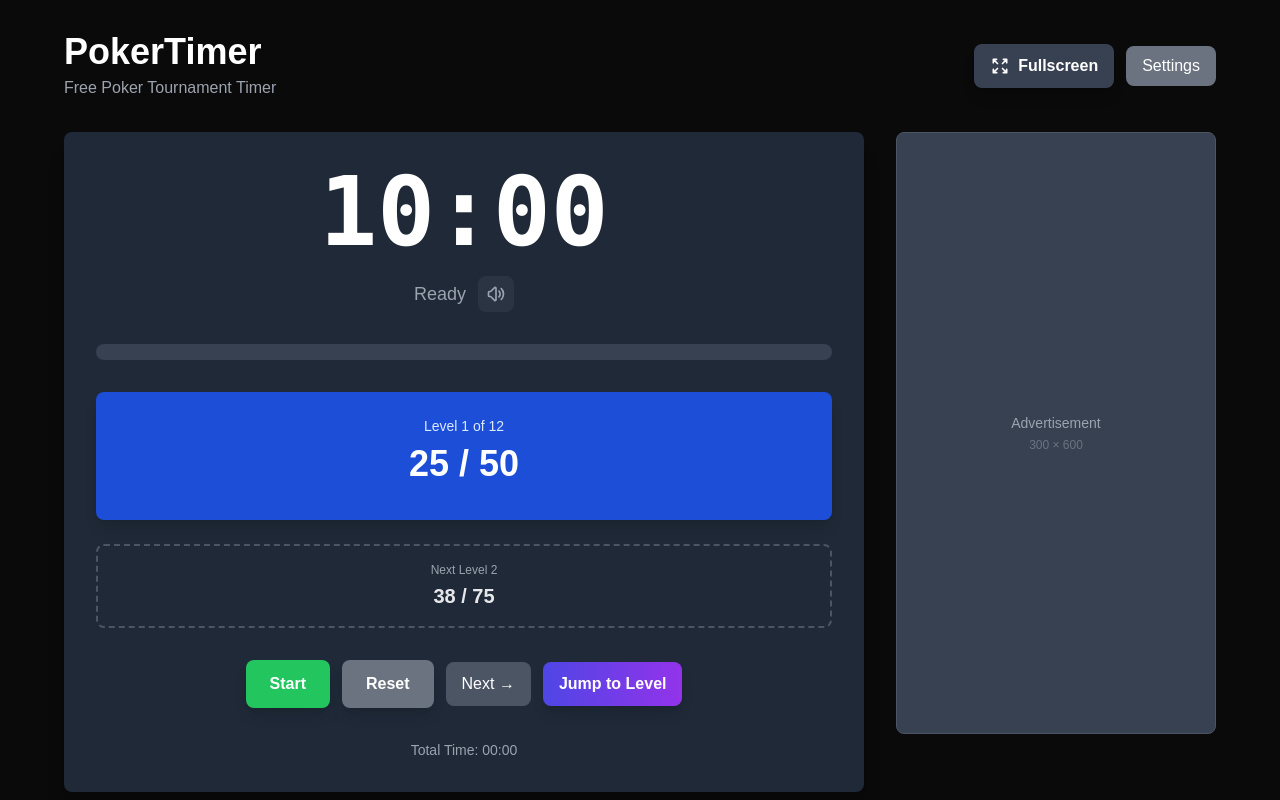
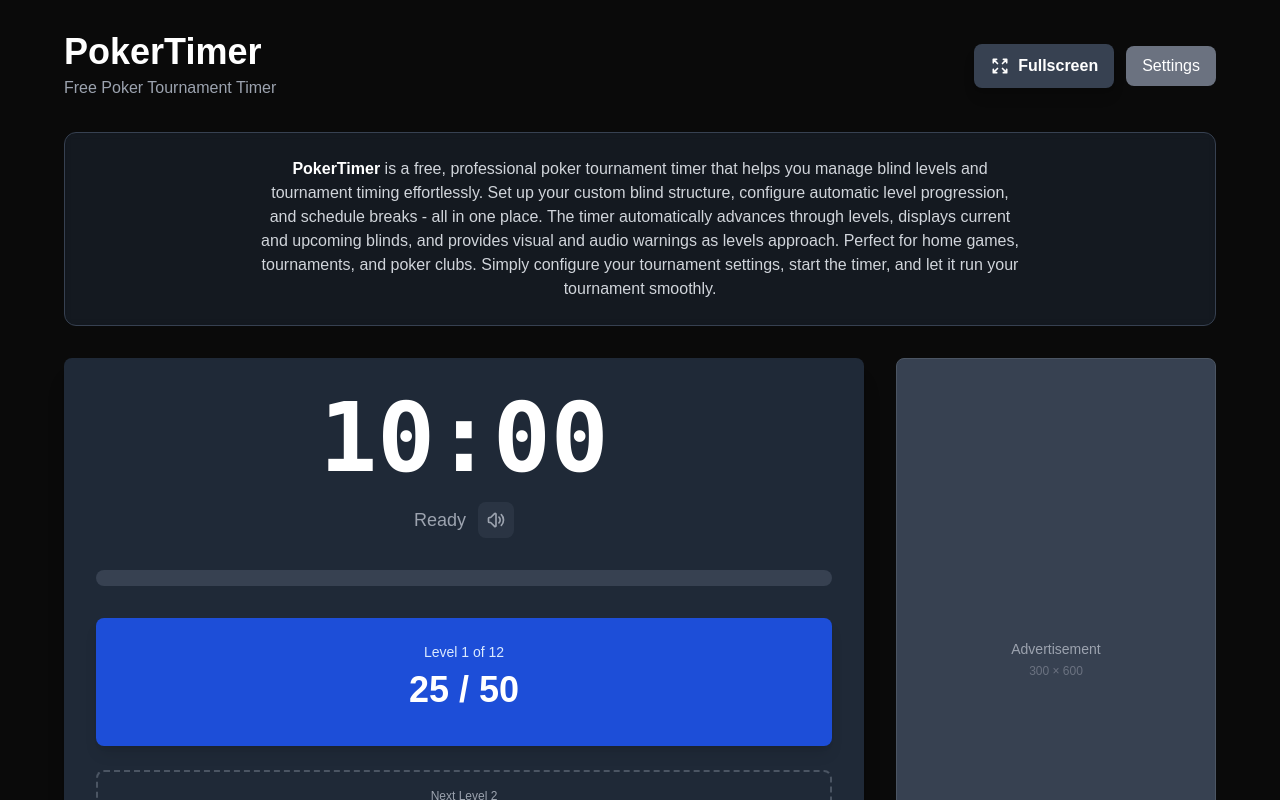
Before and after one commit to jipjab/4Poker, a Next.js app: page / in a window 1280 px wide. Shown: the top 800 px of the page. Built offline with nearby package versions, Linux system fonts and the light colour scheme.

Commit message:
Update page.tsx

```diff
--- a/app/page.tsx
+++ b/app/page.tsx
@@ -118,6 +118,18 @@
           </div>
         </header>
 
+        {/* Introduction */}
+        <div className="mb-6 sm:mb-8 bg-gray-800/50 backdrop-blur-sm rounded-xl p-4 sm:p-6 border border-gray-700">
+          <div className="max-w-3xl mx-auto text-center">
+            <p className="text-sm sm:text-base text-gray-300 leading-relaxed">
+              <span className="font-semibold text-white">PokerTimer</span> is a free, professional poker tournament timer that helps you manage blind levels and tournament timing effortlessly.
+              Set up your custom blind structure, configure automatic level progression, and schedule breaks - all in one place.
+              The timer automatically advances through levels, displays current and upcoming blinds, and provides visual and audio warnings as levels approach.
+              Perfect for home games, tournaments, and poker clubs. Simply configure your tournament settings, start the timer, and let it run your tournament smoothly.
+            </p>
+          </div>
+        </div>
+
         {/* Settings Panel */}
         {showSettings && (
           <div className="mb-8">
```
